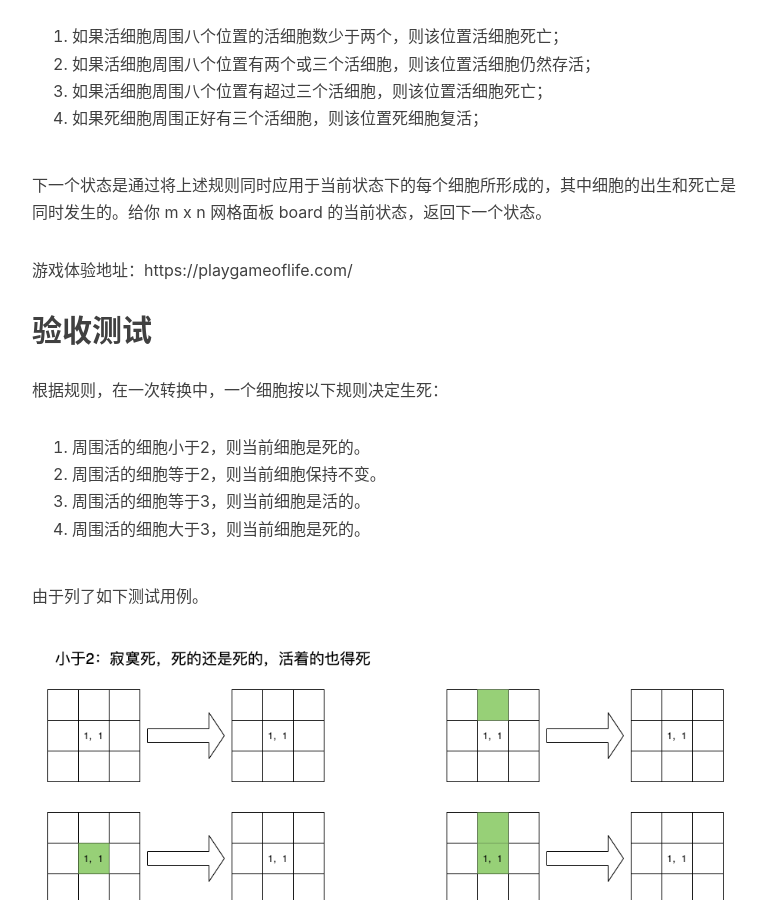
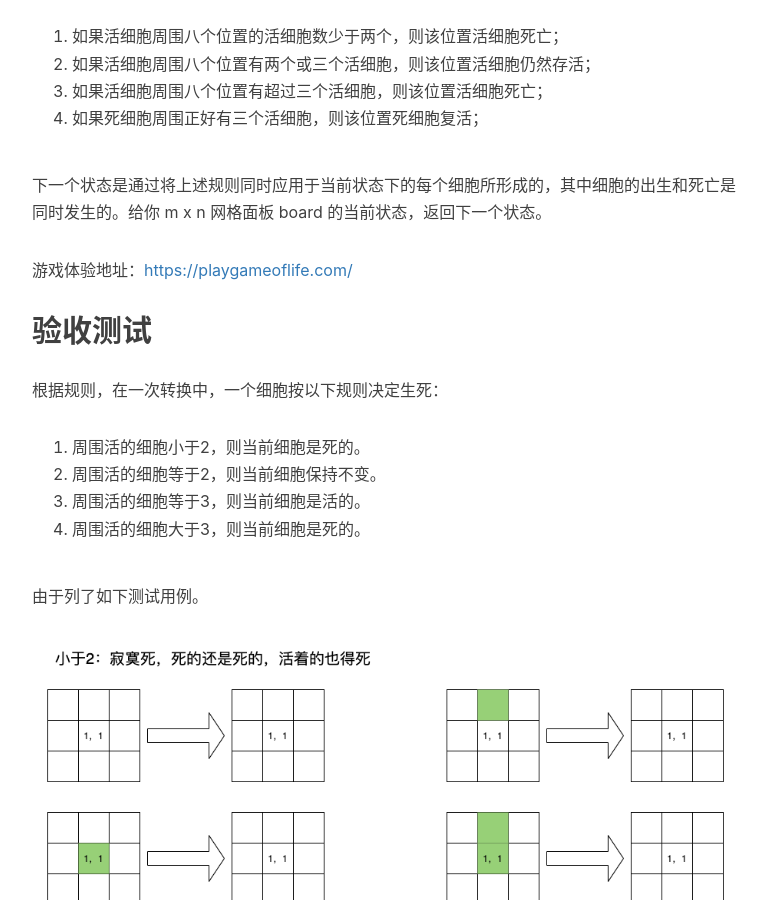
Before and after one commit to ZhangColin/zhangcolin.github.io, a Jekyll site: the page built from _posts/2021/2021-09-12-game-of-life.markdown, in a window 1280 px wide and 900 px high, scrolled down 1150 px. Shown: the whole window, without its empty margins (233-999 px from the left). Built offline with Jekyll 4.4.1, drawn with Linux system fonts in a browser that asks for light colours; nearby versions of some CDN libraries; comment, search, counter and statistics services are not loaded.

```diff
--- a/_posts/2021/2021-09-12-game-of-life.markdown
+++ b/_posts/2021/2021-09-12-game-of-life.markdown
@@ -32,7 +32,7 @@ tags:
 
 下一个状态是通过将上述规则同时应用于当前状态下的每个细胞所形成的，其中细胞的出生和死亡是同时发生的。给你 m x n 网格面板 board 的当前状态，返回下一个状态。
 
-游戏体验地址：https://playgameoflife.com/
+游戏体验地址：[https://playgameoflife.com/](https://playgameoflife.com/)
 
 ## 验收测试
 
@@ -293,7 +293,7 @@ public void turn() {
 
 TDD的好习惯，每一个用例都足够小，每通过一个用例都做Git提交，回头看提交记录，也是非常有意思的。
 
-![commit](/img/2021/2021-09-12-game-of-life-commit.png)
+![Commit](/img/2021/2021-09-12-game-of-life-commit.png)
 
 ## 项目地址
 
```
Also changed, not shown: img/2021/2021-09-12-game-of-life-commit.png (renamed from img/2021/2021-09-12-game-of-life-unit-commit.png).
